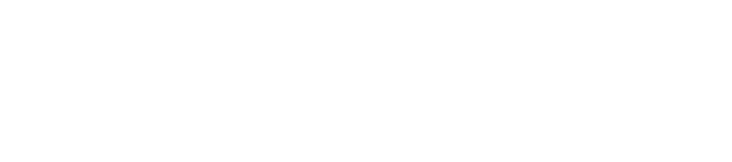
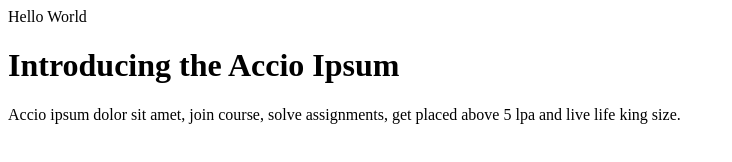
Before and after one commit to acciojob/fill-in-the-blanks-with-placeholder-text-Pandeysuryansh, a website: page main.html in a window 1280 px wide. Shown: the whole page, without its empty margins (0-732 px from the left). Drawn offline with Linux system fonts and the light colour scheme.

Commit message:
created a submission

```diff
--- a/main.html
+++ b/main.html
@@ -8,6 +8,11 @@
 
 <body>
 	<!-- the entire body must be written by student -->
+
+	<div>Hello World</div>
+	<h1>Introducing the Accio Ipsum</h1>
+	<p>Accio ipsum dolor sit amet, join course, solve assignments, get placed above 5 lpa and live life king size.</p>
+
     <script type="text/javascript" src="./script.js">
 </script>
 
--- a/script.js
+++ b/script.js
@@ -1 +1,2 @@
 //your code here
+https://www.svgrepo.com/show/345221/three-dots.svg
```
